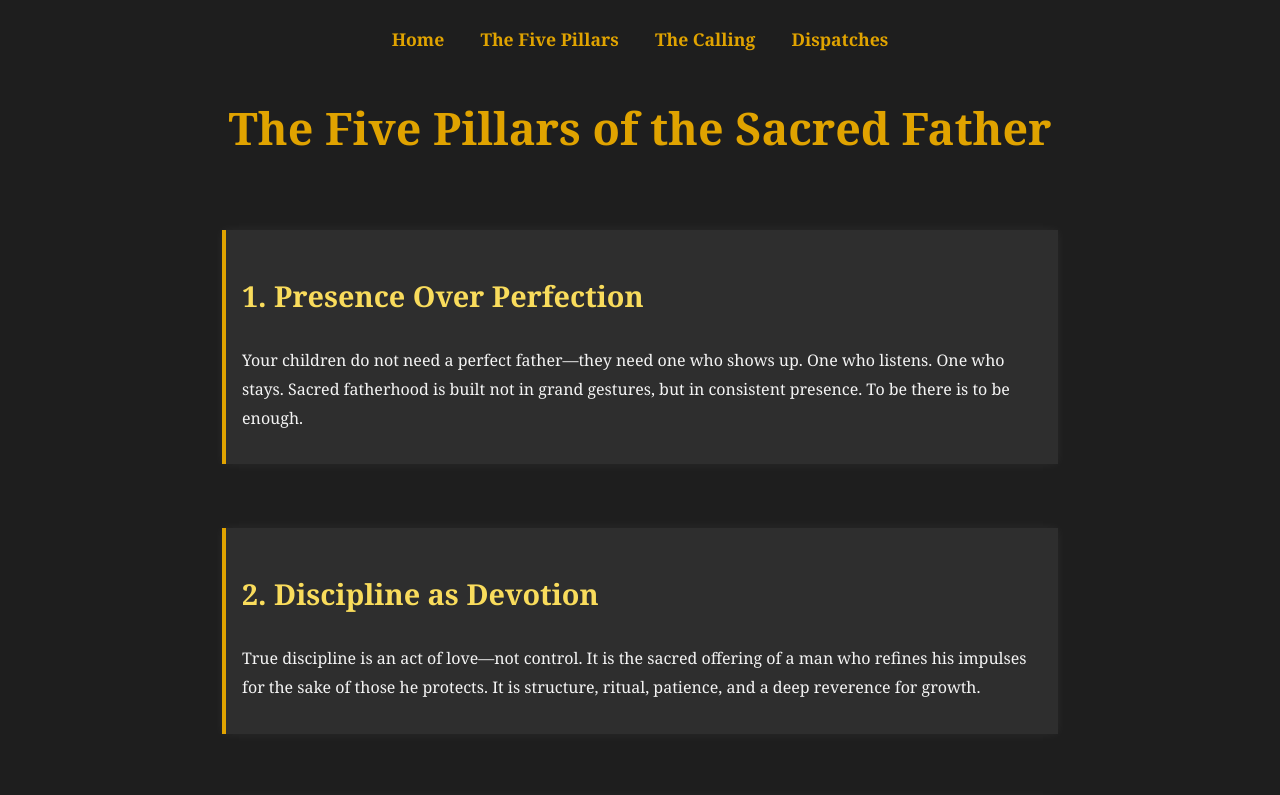
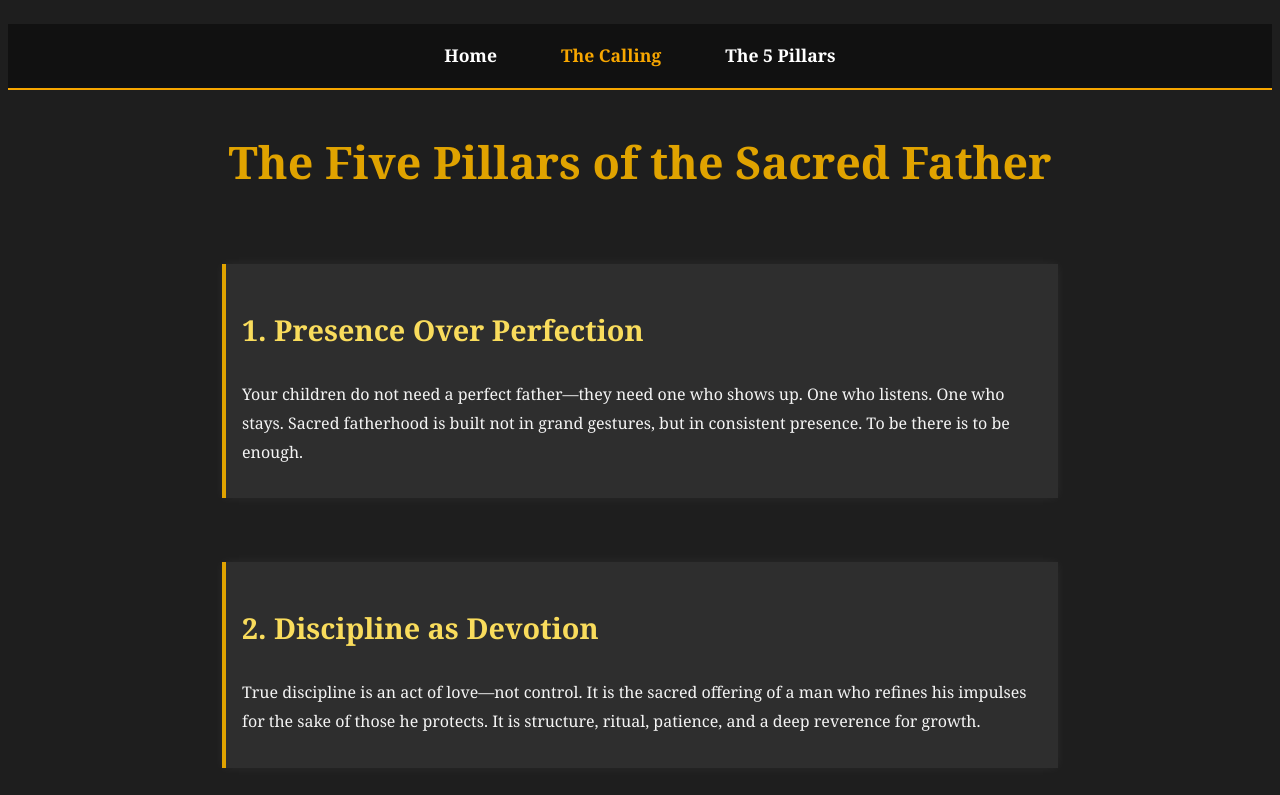
Before and after one commit to JoshTheFather/Father-who-dared, a plain HTML site: page pillars.html in a window 1280 px wide. Shown: the top 795 px of the page. Drawn offline with Linux system fonts and the light colour scheme.

Commit message:
Update pillars.html

```diff
--- a/pillars.html
+++ b/pillars.html
@@ -69,12 +69,11 @@
 </head>
 <body>
 
-   <nav>
-      <a href="index.html">Home</a>
-      <a href="pillars.html">The Five Pillars</a>
-      <a href="calling.html">The Calling</a>
-      <a href="dispatches.html">Dispatches</a>
-   </nav>
+   <nav style="background-color: #111; padding: 1rem; display: flex; justify-content: center; gap: 2rem; border-bottom: 2px solid #f7a600;">
+  <a href="index.html" style="color: white; text-decoration: none;">Home</a>
+  <a href="calling.html" style="color: #f7a600; text-decoration: none;">The Calling</a>
+  <a href="pillars.html" style="color: white; text-decoration: none;">The 5 Pillars</a>
+</nav>
 
   <h1>The Five Pillars of the Sacred Father</h1>
 
```
